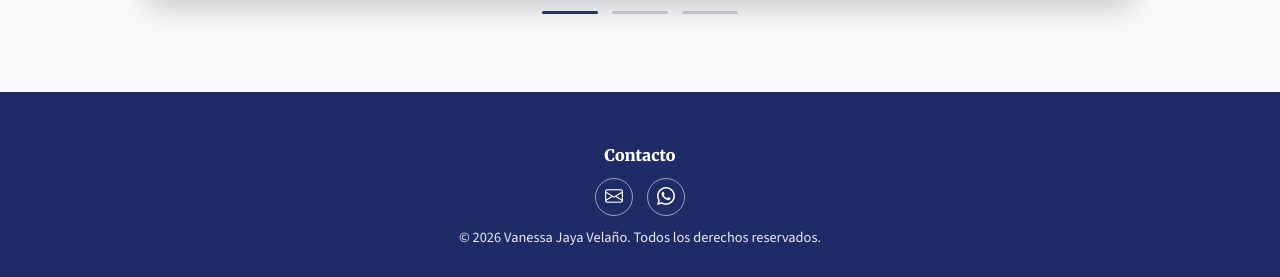
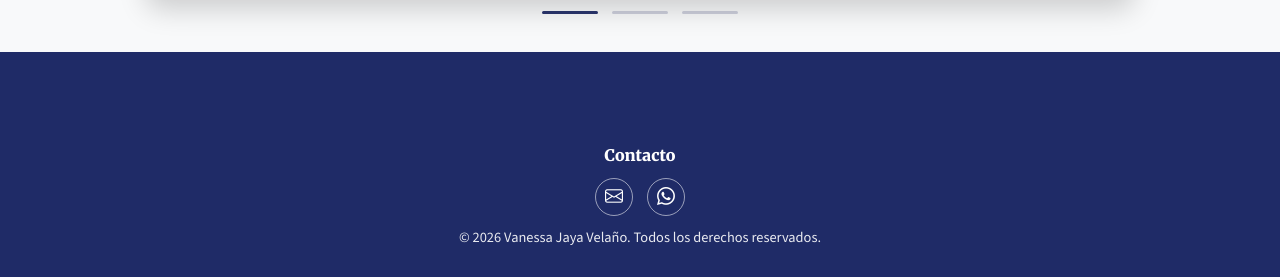
Before and after one commit to IVJV/portfolio, a Django app: page / in a window 1280 px wide. Shown: the part 908-1185 px from the top of the page. Run offline with Django 5.2, Linux system fonts and the light colour scheme; data comes from the database, SQL or seed files in the repository; some libraries are stand-ins or nearby versions.

Commit message:
Fix footer gap showing body background (absorb spacing into footer padding)

```diff
--- a/core/static/core/css/base.css
+++ b/core/static/core/css/base.css
@@ -59,8 +59,15 @@ header .navbar-brand { display: inline-flex; align-items: center; }
 .lea-footer{
   background: var(--brand-blue);
   color: #ffffff;
-  padding: 28px 0;
-  margin-top: 40px;
+
+  /* BEFORE:
+     padding: 28px 0;
+     margin-top: 40px;
+  */
+
+  /* OPTION A: absorb the "gap" into the footer so it keeps the same background */
+  padding: 68px 0 28px; /* 28 + 40 on top */
+  margin-top: 0;
 }
 
 .lea-footer h6{
```
